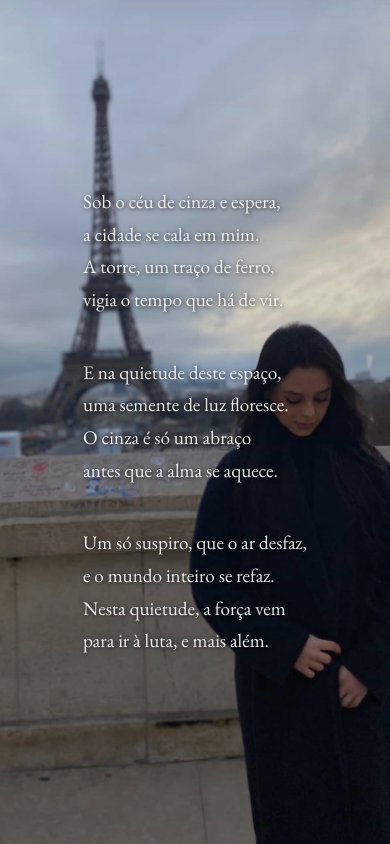
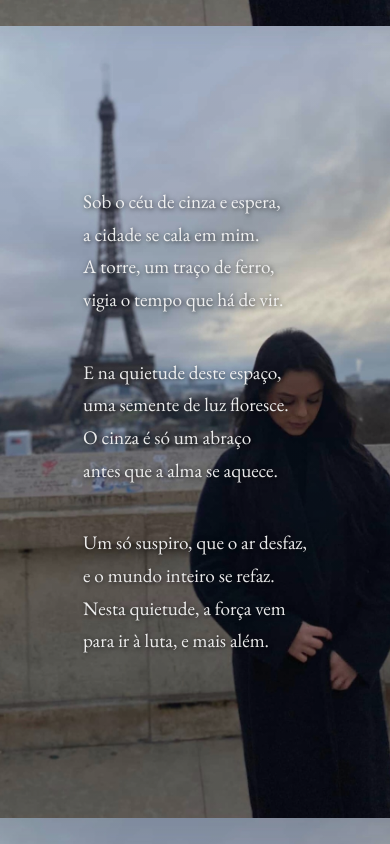
Before and after one commit to JohnDoe-MGS/img, a plain HTML site: page index.html in a window 390 px wide. Drawn offline with nearby package versions, Linux system fonts and the light colour scheme.

Commit message:
Update index.html

```diff
--- a/index.html
+++ b/index.html
@@ -98,8 +98,16 @@
             margin-top: 2.5rem;
         }
 
-        /* Media query para ajustar o tamanho da fonte em telas menores (celulares) */
+        /* Media query para ajustar o tamanho da fonte e o posicionamento em telas menores (celulares) */
         @media (max-width: 600px) {
+            body {
+                /* Aplica um zoom de 25% na imagem de fundo, aumentando seu tamanho para 125% */
+                background-size: 125%;
+            }
+            main {
+                /* Reduz o preenchimento nas laterais para aproximar o texto da borda em telas pequenas */
+                padding: 2rem 1rem;
+            }
             .poema p {
                 font-size: 1.2rem;
             }
```
Lines whose indentation alone changed are shown as unchanged.
